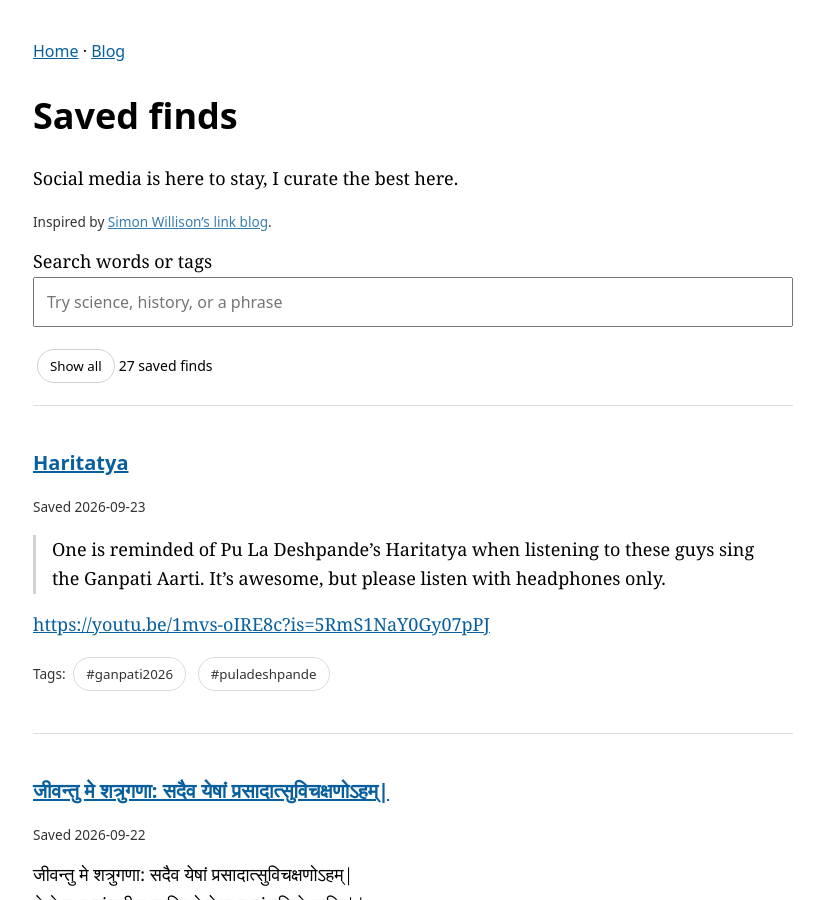
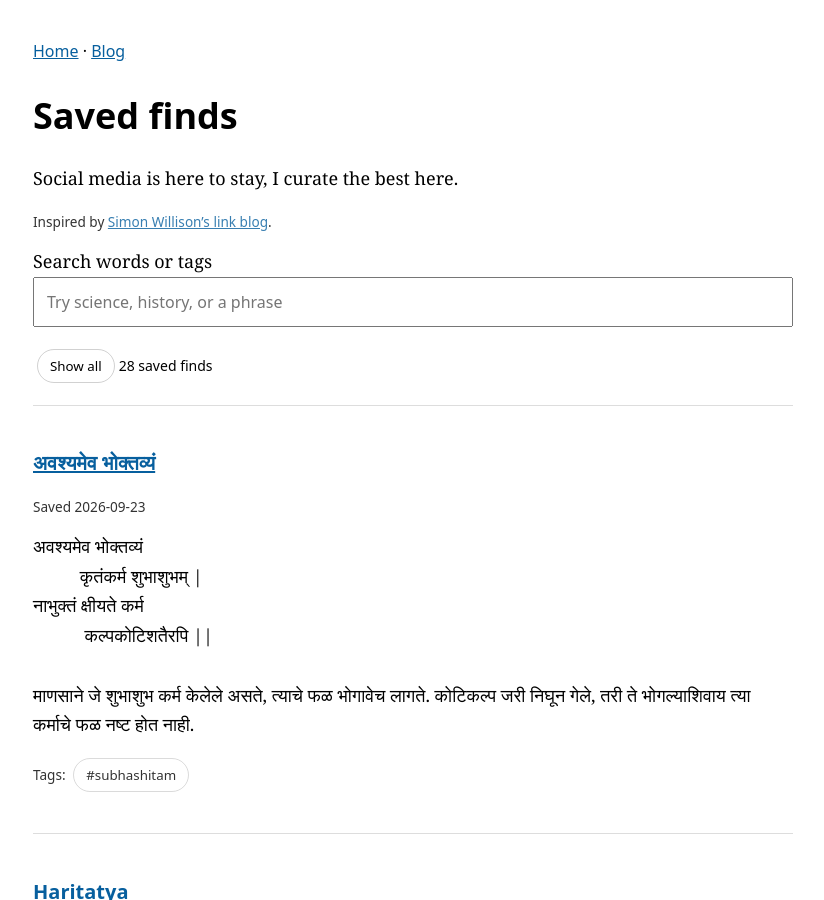
Before and after one commit to PriyaranjanMarathe/priyaranjanmarathe.github.io, a Jekyll site: the page docs/finds/index.html, which Jekyll copies as it is, in a window 1280 px wide and 900 px high. Shown: the whole window, without its empty margins (227-1051 px from the left). Built offline with Jekyll 4.4.1, drawn with Linux system fonts in a browser that asks for light colours.

Commit message:
Save selected WhatsApp finds

```diff
--- a/docs/finds/import-state.json
+++ b/docs/finds/import-state.json
@@ -1 +1 @@
-{"cursor": 1790163563604, "retry_commands": []}
+{"cursor": 1790182963005, "retry_commands": []}
--- a/docs/finds/index.html
+++ b/docs/finds/index.html
@@ -4,7 +4,16 @@
 <nav><a href="/">Home</a> · <a href="/blog/">Blog</a></nav><h1>Saved finds</h1>
 <p>Social media is here to stay, I curate the best here.</p>
 <p class="meta">Inspired by <a href="https://simonwillison.net/2024/Dec/22/link-blog/">Simon Willison’s link blog</a>.</p>
-<label for="search">Search words or tags</label><input id="search" type="search" placeholder="Try science, history, or a phrase"><p><button id="clear">Show all</button><span id="count" role="status"></span></p><main><article id="8811f1c91c0158d0d8ffe1f7" data-tags="[&quot;ganpati2026&quot;, &quot;puladeshpande&quot;]">
+<label for="search">Search words or tags</label><input id="search" type="search" placeholder="Try science, history, or a phrase"><p><button id="clear">Show all</button><span id="count" role="status"></span></p><main><article id="3c650327e2e0f909a89d4b8a" data-tags="[&quot;subhashitam&quot;]">
+<h2><a href="#3c650327e2e0f909a89d4b8a">अवश्यमेव भोक्तव्यं</a></h2>
+<p class="meta">Saved 2026-09-23</p>
+<div class="body">अवश्यमेव भोक्तव्यं
+          कृतंकर्म शुभाशुभम् |
+नाभुक्तं क्षीयते कर्म
+           कल्पकोटिशतैरपि ||
+
+माणसाने जे शुभाशुभ कर्म केलेले असते, त्याचे फळ भोगावेच लागते. कोटिकल्प जरी निघून गेले, तरी ते भोगल्याशिवाय त्या कर्माचे फळ नष्ट होत नाही.</div>
+<p class="meta">Tags: <button class="tag" data-tag="subhashitam">#subhashitam</button></p></article><article id="8811f1c91c0158d0d8ffe1f7" data-tags="[&quot;ganpati2026&quot;, &quot;puladeshpande&quot;]">
 <h2><a href="#8811f1c91c0158d0d8ffe1f7">Haritatya</a></h2>
 <p class="meta">Saved 2026-09-23</p>
 <div class="note">One is reminded of Pu La Deshpande’s Haritatya when listening to these guys sing the Ganpati Aarti. It’s awesome, but please listen with headphones only.</div><div class="body"><a href="https://youtu.be/1mvs-oIRE8c?is=5RmS1NaY0Gy07pPJ" rel="noreferrer noopener">https://youtu.be/1mvs-oIRE8c?is=5RmS1NaY0Gy07pPJ</a></div>
```
Also changed, not shown: docs/finds/finds.json (+16 -0 lines).
